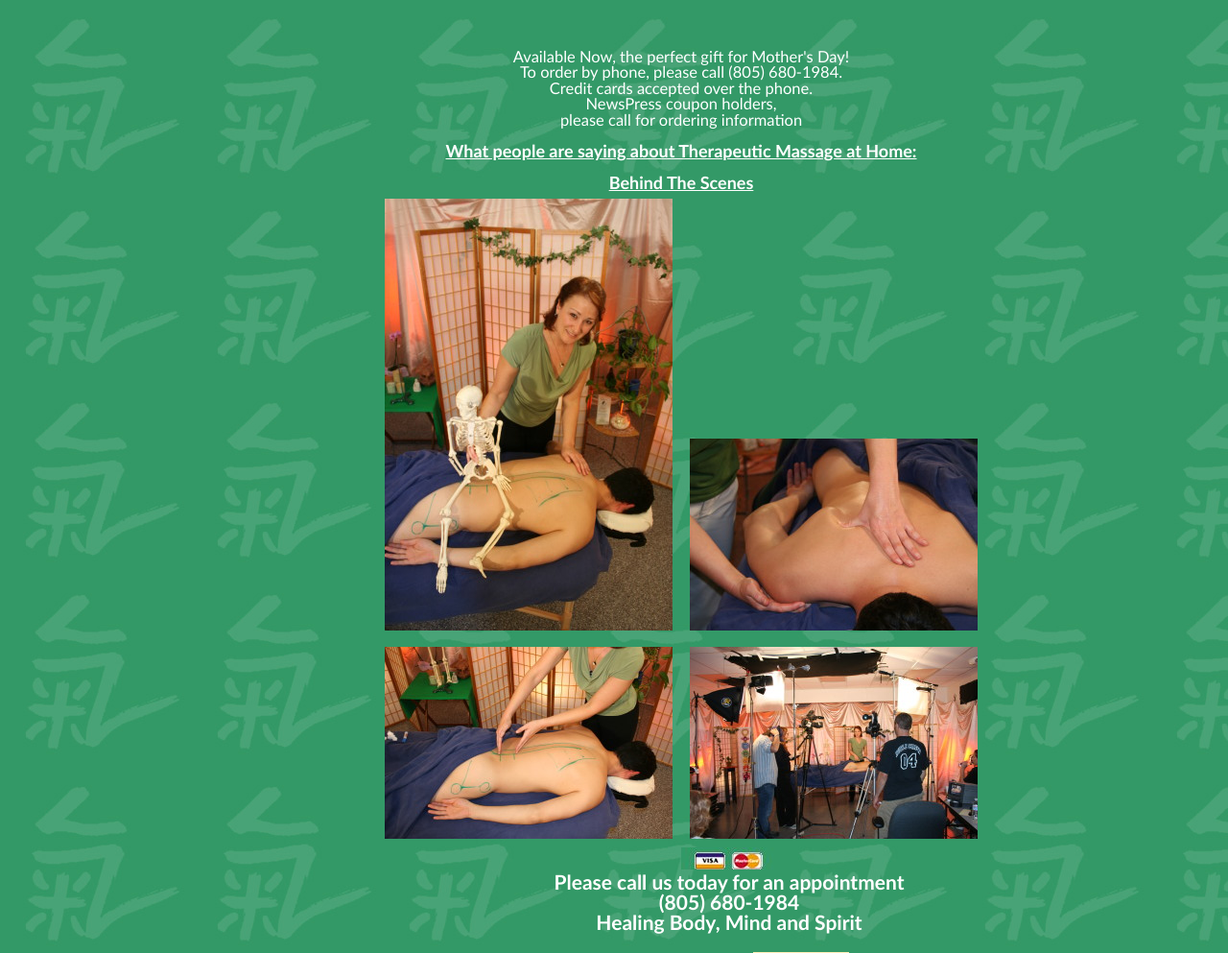
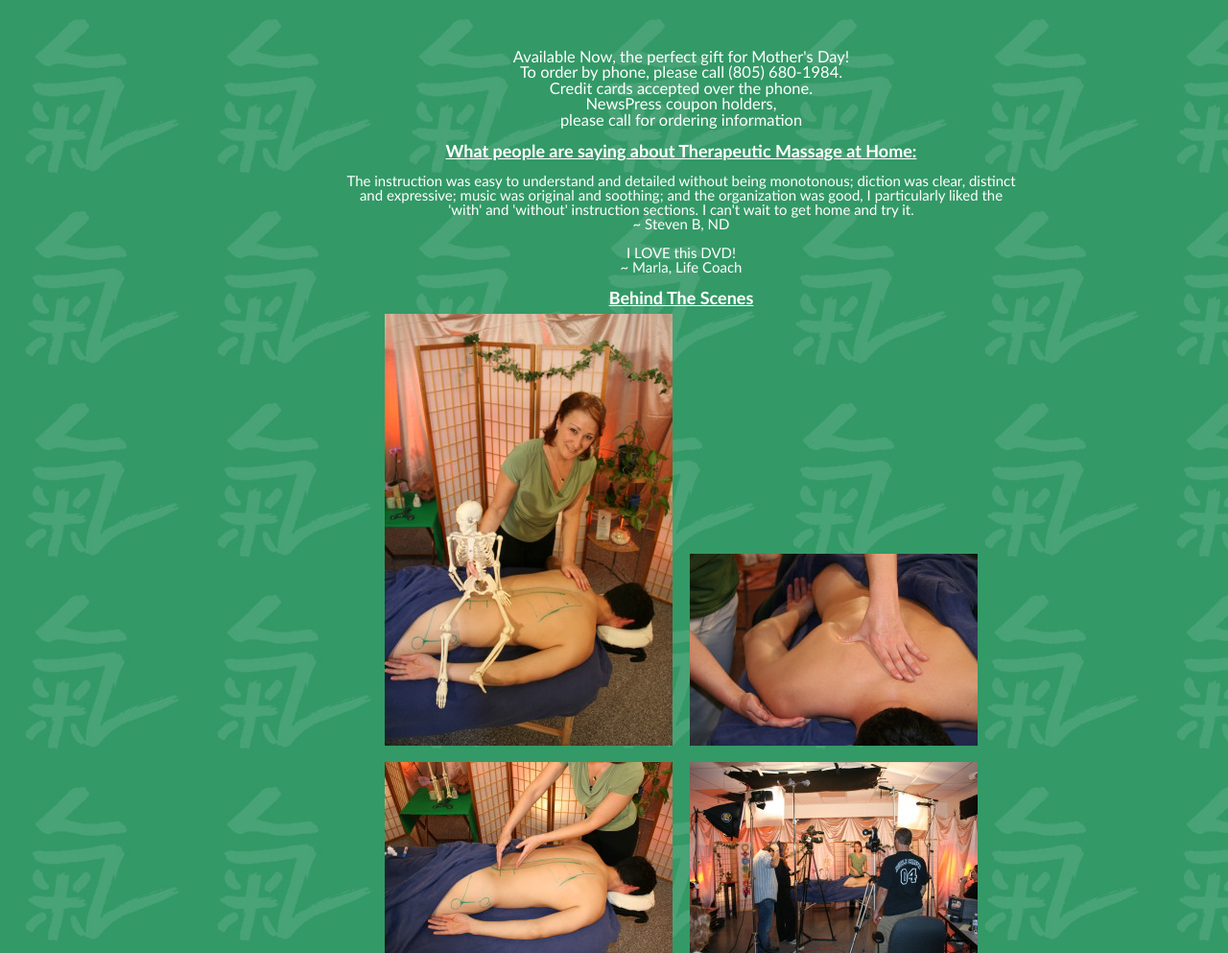
Before and after one commit to emlprime/healingcirclemassage, a Django app: template templates/instructional_dvd.html in a window 1280 px wide. Shown: the part 798-1791 px from the top of the page at 96% size. Run offline with Django 3.2, Linux system fonts and the light colour scheme; the template is opened without the code that fills it, so the values that code supplies are empty.

Commit message:
admin not recognizing dvd testimonials on production site, so I added the content and will fix admin later

```diff
--- a/templates/instructional_dvd.html
+++ b/templates/instructional_dvd.html
@@ -47,6 +47,9 @@
 <h2>What people are saying about Therapeutic Massage at Home:</h2>
   &nbsp;
 <ul>
+  <li class="faq"><p>The instruction was easy to understand and detailed without being monotonous; diction was clear, distinct and expressive; music was original and soothing; and the organization was good, I particularly liked the 'with' and 'without' instruction sections. I can't wait to get home and try it. </p> <p>~ Steven B, ND</p></li>
+  <li class="faq"><p>I LOVE this DVD!</p> <p>~ Marla, Life Coach</p></li>
+
   {% for testimonial in testimonials %}
 
   <li class="faq"><p>{{testimonial.description}}</p> <p>~ {{testimonial.source}}</p></li>
```
